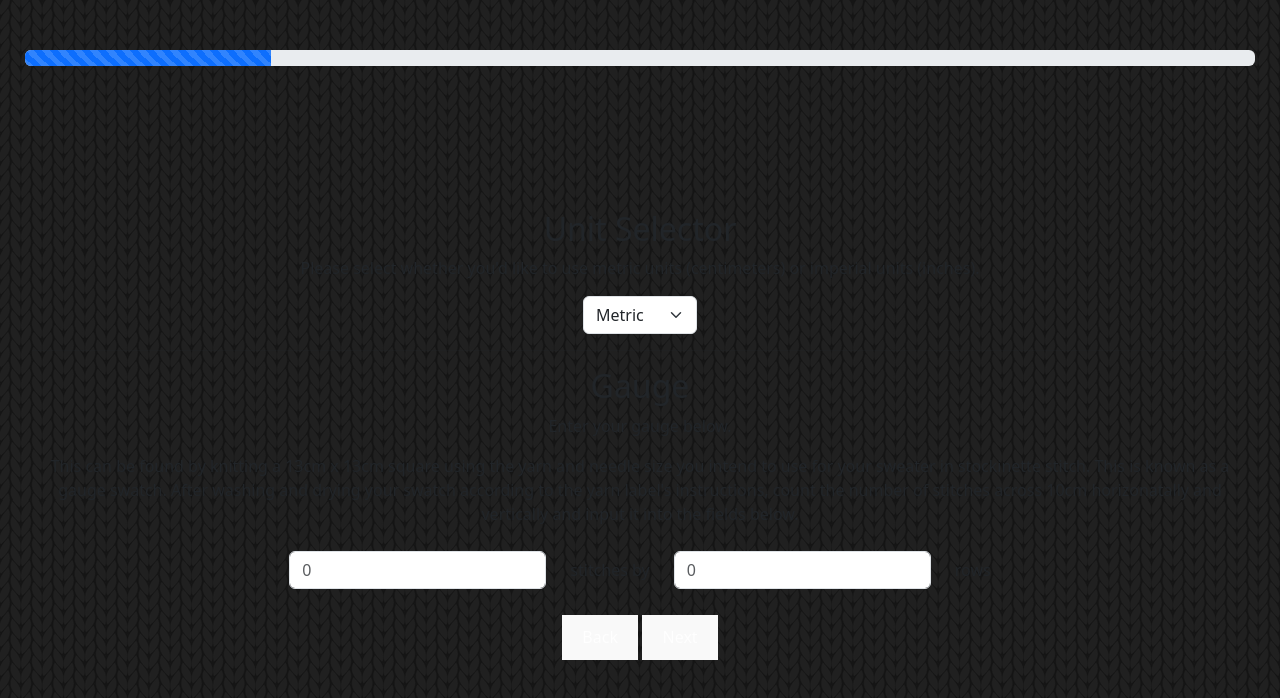
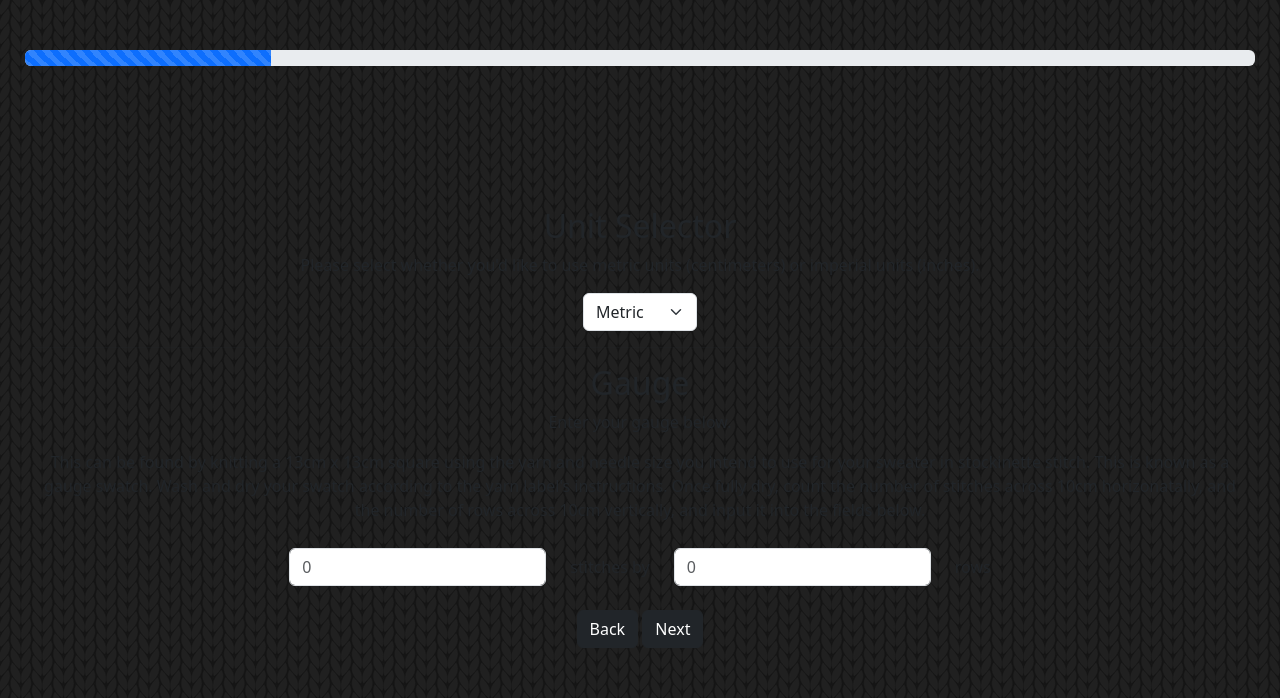
Before and after one commit to b-shearon/knit-app, a React (Vite) app: page /gauge in a window 1280 px wide. Shown: the top 698 px of the page. Built offline with nearby package versions, Linux system fonts and the light colour scheme.

Commit message:
Added validation to Gauge

```diff
--- a/src/App.jsx
+++ b/src/App.jsx
@@ -27,12 +27,12 @@ function App() {
   //User measurements
   const [chest, setChest] = useState(0);
   const [length, setLength] = useState(0);
-  const [neck, setNeck] = useState(0);
-  const [armhole, setArmhole] = useState(0);
-  const [sleeve, setSleeve] = useState(0);
+  const [neck, setNeck] = useState(1);
+  const [armhole, setArmhole] = useState(1);
+  const [sleeve, setSleeve] = useState(1);
   const [hem, setHem] = useState(0);
-  const [bodyRibbing, setBodyRibbing] = useState(0);
-  const [sleeveRibbing, setSleeveRibbing] = useState(0);
+  const [bodyRibbing, setBodyRibbing] = useState(1);
+  const [sleeveRibbing, setSleeveRibbing] = useState(1);
 
   return (
     <>
--- a/src/Gauge.jsx
+++ b/src/Gauge.jsx
@@ -1,8 +1,8 @@
 import UnitsContext from "./contexts/UnitsContext.js";
-import { useContext, useEffect } from "react";
+import { useContext, useEffect, useState } from "react";
 import Form from 'react-bootstrap/Form';
-import { Link } from 'react-router-dom';
-import { Col, Row } from "react-bootstrap";
+import { Link, useNavigate } from 'react-router-dom';
+import { Col, Row, Button } from "react-bootstrap";
 
 export default function Gauge(props) {
 
@@ -14,9 +14,26 @@ export default function Gauge(props) {
         props.setProg(20);
       }, []);
 
+
+    //Form validation
+    const [validated, setValidated] = useState(false);
+
+    const handleSubmit = (event) => {
+      const form = event.currentTarget;
+      if (form.checkValidity() === false) {
+        event.preventDefault();
+        event.stopPropagation();
+      }
+
+      setValidated(true);
+      navigate('/measure');
+    };
+
+    const navigate = useNavigate();
+
     return (
         <div>
-            <h2 style={{marginTop: 70}}>Unit Selector</h2>
+            <h2 style={{marginTop: "2.5em"}}>Unit Selector</h2>
             <p>Please select whether you'd like to use metric units (centimeters) or imperial units (inches).</p>
             <Row className="justify-content-md-center">
                 <Col md = "auto">
@@ -32,22 +49,20 @@ export default function Gauge(props) {
 
             <h2>Gauge</h2>
             <p>Enter your gauge below. </p>
-            <p>This can be found by knitting a {selectedUnits.units === "metric" ? "13cm x 13cm" : '5" x 5"'} square using the yarn and needle size you intend to use for your sweater in stockinette stitch. This is known as a gauge swatch. After washing and drying your swatch according to the yarn label's instructions, count the number of stitches across {selectedUnits.units === "metric" ? "10cm" : '4"'} horizonatally and vertically and input it into the fields below.</p>
+            <p>This can be found by knitting a {selectedUnits.units === "metric" ? "13cm x 13cm" : '5" x 5"'} square using the yarn and needle size you intend to use for your sweater in stockinette stitch. This is known as a gauge swatch. Wash and dry your swatch according to the yarn label's instructions. Once fully dry, count the number of stitches across {selectedUnits.units === "metric" ? "10cm" : '4"'} horizonatally, and the number of rows across {selectedUnits.units === "metric" ? "10cm" : '4"'} vertically, and input it into the fields below.</p>
 
-            <Form>
+            <Form validated={validated} onSubmit={handleSubmit}>
                 <Form.Group as = {Row} controlId="gaugeSts" className="justify-content-md-center">
                     <Col md="auto">
-                    <Form.Control value={props.sts ? props.sts : ""} placeholder = {0} onChange={(e) => props.setSts(e.target.value)}/>
-                    <Form.Control.Feedback type="invalid">
-                    Please provide a valid city.
-                    </Form.Control.Feedback>
+                    <Form.Control required value={props.sts ? props.sts : ""} placeholder = {0} onChange={(e) => props.setSts(e.target.value)}/>
                     </Col>
+
                     <Form.Label column md="auto">
                     {' '}stitches by{' '}
                     </Form.Label>
 
                     <Col md="auto">
-                    <Form.Control value={props.rows ? props.rows : ""} placeholder = {0} onChange={(e) => props.setRows(e.target.value)}/>
+                    <Form.Control required value={props.rows ? props.rows : ""} placeholder = {0} onChange={(e) => props.setRows(e.target.value)}/>
                     </Col>
 
                     <Form.Label column md="auto">
@@ -55,11 +70,10 @@ export default function Gauge(props) {
                     </Form.Label>
 
                 </Form.Group>
+                <Link to="/"><Button variant="dark">Back</Button></Link>
+                {' '}
+                <Button type = "submit" variant="dark">Next</Button>
             </Form>
-
-            <Link to="/"><button>Back</button></Link>
-            {' '}
-            <Link to="/measure"><button>Next</button></Link>
 
         </div>
     );
--- a/src/Hem.jsx
+++ b/src/Hem.jsx
@@ -2,7 +2,7 @@ import UnitsContext from "./contexts/UnitsContext.js";
 import { useEffect, useContext } from "react";
 import Form from 'react-bootstrap/Form';
 import { Link } from 'react-router-dom';
-import { Card, Col } from "react-bootstrap";
+import { Button } from "react-bootstrap";
 
 
 export default function Style(props) {
@@ -27,22 +27,22 @@ export default function Style(props) {
         </Form.Select>
 
         {props.hem == 1 ? <>
-          <p style={{marginTop: "2em"}}>Input the desired length of your ribbing</p>
-          <p>Body hem: {props.bodyRibbing} {selectedUnits.units === "metric" ? " centimeters" : " inches"}</p>
+          <p style={{marginTop: "2em"}}>Select the desired length of your ribbing.</p>
+          <p>Body hem: {props.bodyRibbing} {props.bodyRibbing <= 1 ? selectedUnits.units === "metric" ? " centimeter" : " inch" : selectedUnits.units === "metric" ? " centimeters" : " inches"}</p>
             <Form.Range aria-label="Body Ribbing Length Slider"
             defaultValue = {props.bodyRibbing} onChange={(e) => props.setBodyRibbing(e.target.value)}
             min="1" max={props.length - props.armhole}
             step={selectedUnits.units === "metric" ? 1 : 0.5}/>
-          <p>Sleeve hems: {props.sleeveRibbing} {selectedUnits.units === "metric" ? " centimeters" : " inches"}</p>
+          <p>Sleeve hems: {props.sleeveRibbing} {props.sleeveRibbing <= 1 ? selectedUnits.units === "metric" ? " centimeter" : " inch" : selectedUnits.units === "metric" ? " centimeters" : " inches"}</p>
             <Form.Range aria-label="Sleeve Cuff Ribbing Length Slider"
             defaultValue = {props.sleeveRibbing} onChange={(e) => props.setSleeveRibbing(e.target.value)}
             min="1" max={props.sleeve}
             step={selectedUnits.units === "metric" ? 1 : 0.5}/>
         </> : <></>}
 
-        <Link to="/measure2"><button>Back</button></Link>
+        <Link to="/measure2"><Button variant="dark">Back</Button></Link>
             {' '}
-        <Link to="/pattern"><button>Next</button></Link>
+        <Link to="/pattern"><Button variant="dark">Next</Button></Link>
 
       </>
     );
--- a/src/Home.jsx
+++ b/src/Home.jsx
@@ -1,5 +1,6 @@
 import { useEffect } from "react";
 import { Link } from 'react-router-dom';
+import { Button } from "react-bootstrap";
 import './App.css'
 
 export default function Home(props) {
@@ -14,7 +15,7 @@ export default function Home(props) {
         <div>
             <h1 style={{marginTop: 70}}>Knit Sweater Calculator</h1>
             <p>Welcome to the knit sweater calculator. By inputting your guage, measurements, and style preferences, this calculator will make a drop-shoulder sweater pattern tailored to you!</p>
-            <Link to="/gauge"><button>Start</button></Link>
+            <Link to="/gauge"><Button variant="dark">Start</Button></Link>
         </div>
     </>
   );
--- a/src/Measure.jsx
+++ b/src/Measure.jsx
@@ -2,7 +2,7 @@ import UnitsContext from "./contexts/UnitsContext.js";
 import { useContext, useEffect } from "react";
 import Form from 'react-bootstrap/Form';
 import { Link } from 'react-router-dom';
-import {Col, Row } from "react-bootstrap";
+import {Col, Row, Button } from "react-bootstrap";
 
 export default function Measure(props) {
 
@@ -49,9 +49,9 @@ export default function Measure(props) {
                     </Form.Label>
                 </Form.Group>
             </Form>
-          <Link to="/gauge"><button>Back</button></Link>
+          <Link to="/gauge"><Button variant="dark">Back</Button></Link>
           {' '}
-          <Link to="/measure2"><button>Next</button></Link>
+          <Link to="/measure2"><Button variant="dark">Next</Button></Link>
       </>
     );
   }
--- a/src/Measure2.jsx
+++ b/src/Measure2.jsx
@@ -1,8 +1,8 @@
 import UnitsContext from "./contexts/UnitsContext.js";
-import { useContext, useEffect } from "react";
+import { useContext, useEffect, useState } from "react";
 import Form from 'react-bootstrap/Form';
 import { Link } from 'react-router-dom';
-import {Col, Row } from "react-bootstrap";
+import {Col, Row, Button } from "react-bootstrap";
 
 export default function Measure(props) {
 
@@ -20,23 +20,28 @@ export default function Measure(props) {
 
     return (
       <>
-        <h2>Neck measurement</h2>
+        <h2 style={{marginTop: 70}}>Neck measurement</h2>
         <p>The desired width of the neck.</p>
-        <Form>
+        <p>{props.neck}{props.neck <= 1 ? selectedUnits.units === "metric" ? " centimeter" : " inch" : selectedUnits.units === "metric" ? " centimeters" : " inches"}</p>
+
           <Form.Range defaultValue = {props.neck} onChange={(e) => props.setNeck(e.target.value)}
-            min="1" max={selectedUnits.units === "metric" ? props.chest - 5 : props.chest - 2}
+            min="1" max={props.chest}
             step={selectedUnits.units === "metric" ? 1 : 0.5}/>
-        </Form>
 
+        <hr/>
 
           <h2>Armhole depth measurement</h2>
           <p>The desired length from the shoulder to the bottom of the armhole. </p>
           <p>For a form-fitting sweater, this is about the length of your shoulder to your armpit. For a looser fit, add the desired inches on top of your shoulder to armpit length.</p>
+          <p>{props.armhole}{props.armhole <= 1 ? selectedUnits.units === "metric" ? " centimeter" : " inch" : selectedUnits.units === "metric" ? " centimeters" : " inches"}</p>
 
+          <Form.Range defaultValue = {props.armhole} onChange={(e) => props.setArmhole(e.target.value)}
+            min="1" max={props.length}
+            step={selectedUnits.units === "metric" ? 1 : 0.5}/>
 
-          <Link to="/measure"><button>Back</button></Link>
+          <Link to="/measure"><Button variant="dark">Back</Button></Link>
           {' '}
-          <Link to="/hem"><button>Next</button></Link>
+          <Link to="/hem"><Button variant="dark">Next</Button></Link>
       </>
     );
   }
--- a/src/Pattern.jsx
+++ b/src/Pattern.jsx
@@ -1,6 +1,7 @@
 import UnitsContext from "./contexts/UnitsContext.js";
 import { useContext, useEffect } from "react";
 import { Link } from 'react-router-dom';
+import { Button } from "react-bootstrap";
 
 export default function Pattern(props) {
 
@@ -109,7 +110,7 @@ export default function Pattern(props) {
         </div>
 
 
-        <Link to="/hem"><button>Back</button></Link>
+        <Link to="/hem"><Button variant="dark">Back</Button></Link>
     </>
   );
 }
--- a/src/index.css
+++ b/src/index.css
@@ -34,6 +34,20 @@ h1 {
   font-size: 3.2em;
   line-height: 1.1;
   font-weight: bold;
+}
+
+.btn-dark {
+  color: rgba(255, 255, 255, 0.87);
+  border-radius: 10px;
+  border: 1px solid transparent;
+  padding: 0.6em 1.2em;
+  font-size: 1.1em;
+  font-weight: 500;
+  font-family: inherit;
+  background-color: #0b0b0b;
+  cursor: pointer;
+  transition: border-color 0.25s;
+  margin-top: 1.5em;
 }
 
 button {
```
